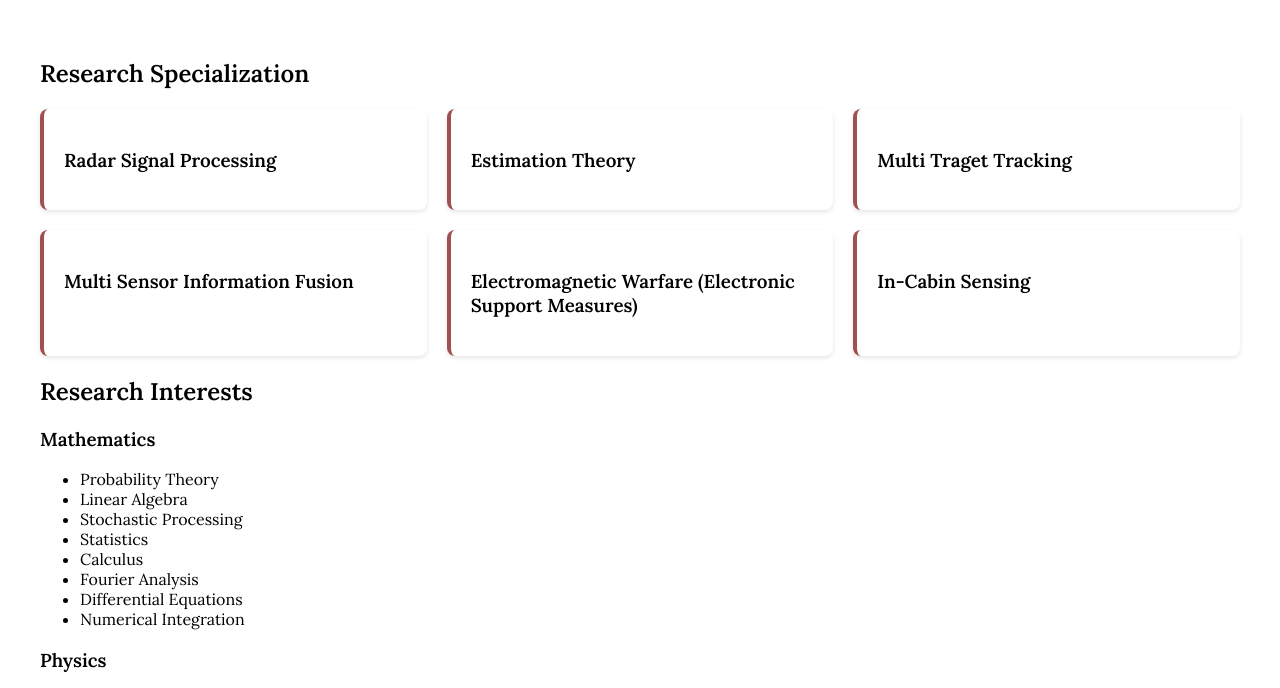
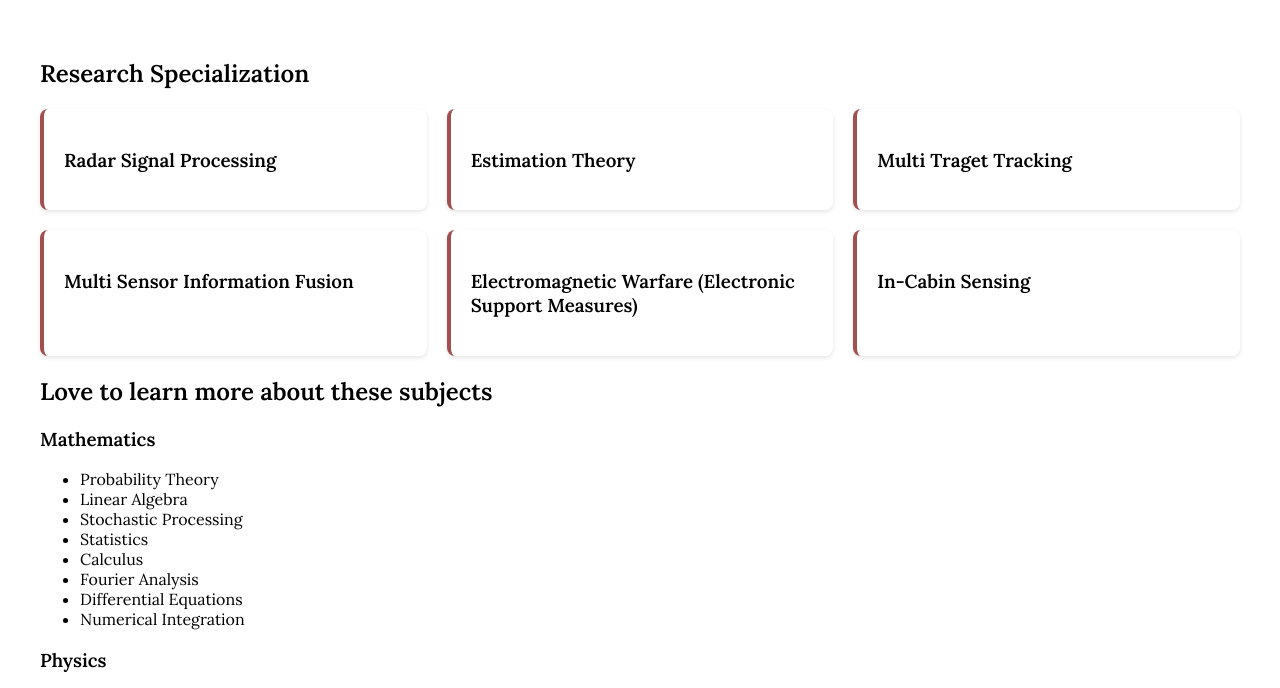
Before and after one commit to Daya-AWR1642/Daya-AWR1642.github.io, a plain HTML site: page research.html in a window 1280 px wide. Shown: the part 83-771 px from the top of the page. Drawn offline with Linux system fonts and the light colour scheme.

Commit message:
research page

```diff
--- a/research.html
+++ b/research.html
@@ -57,7 +57,7 @@
         </ul>
       </div>
 
-      <h2>Research Interests</h2>
+      <h2>Love to learn more about these subjects</h2>
       <div class="research-interests">
         <div class="interest-category">
           <h3>Mathematics</h3>
```
